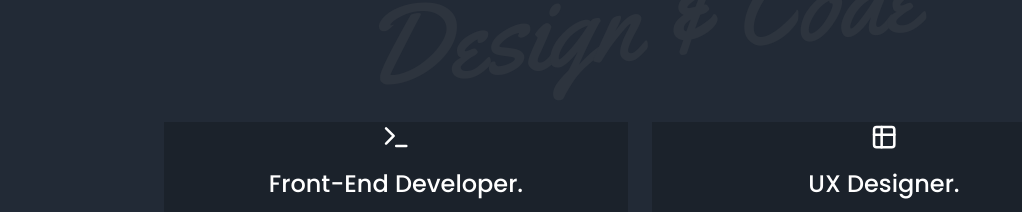
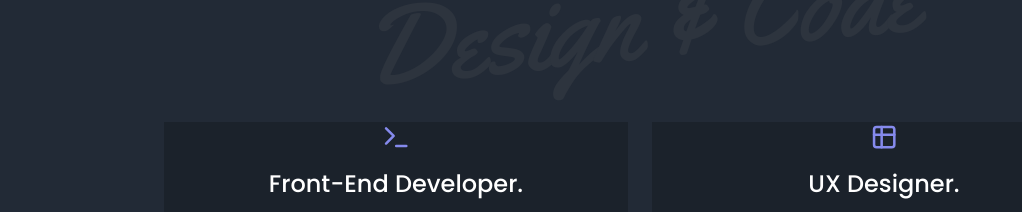
Before and after one commit to rodriguezjaniece08/react-portfolio, a React (Create React App) app: page / in a window 1280 px wide. Shown: the part 2000-2212 px from the top of the page, without its empty margins (0-1022 px from the left). Built offline with nearby package versions, Linux system fonts and the light colour scheme.

Commit message:
customized color for icon to primary variant color

```diff
--- a/src/components/projects/projects.css
+++ b/src/components/projects/projects.css
@@ -26,6 +26,11 @@
     text-align: center;
 }
 
+.frontend-icon, .ux-icon {
+    color: var(--color-primary-variant);
+}
+
+
 .project-link:hover {
     background: var(--color-primary-variant);
     color: var(--color-white);
```
